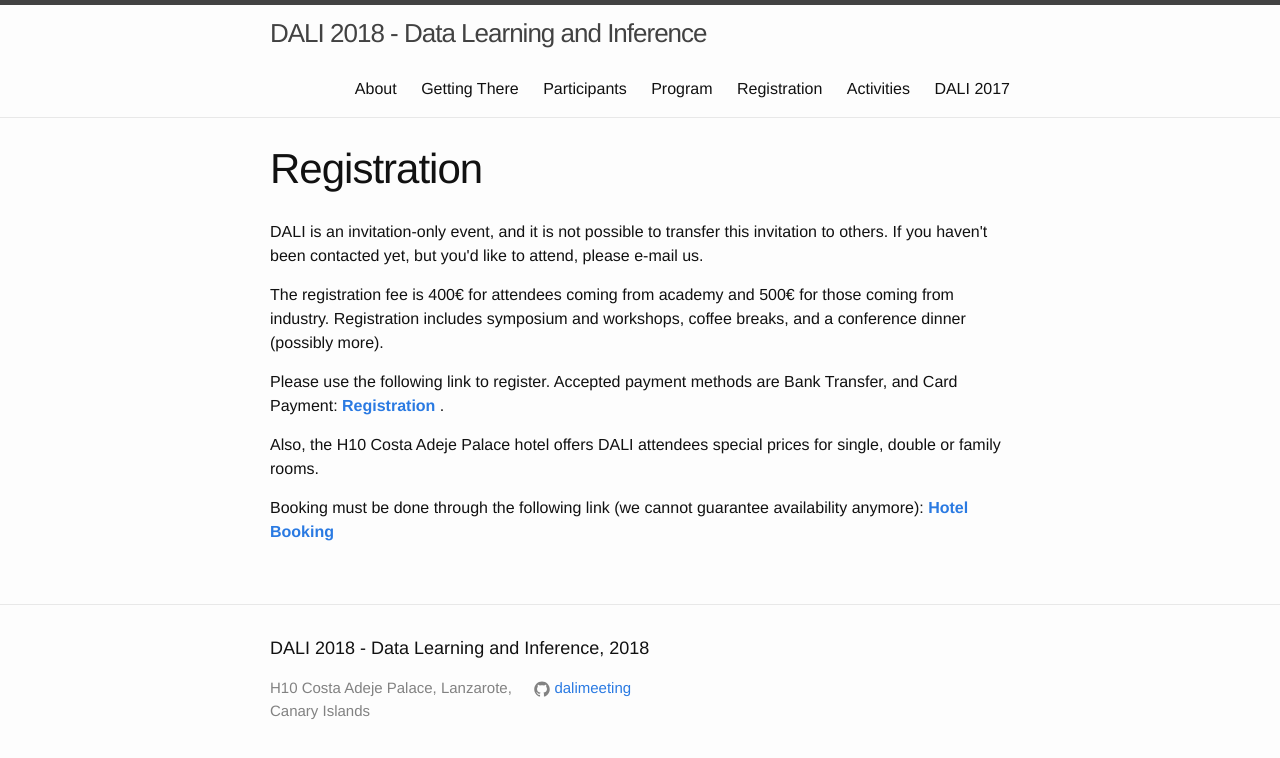
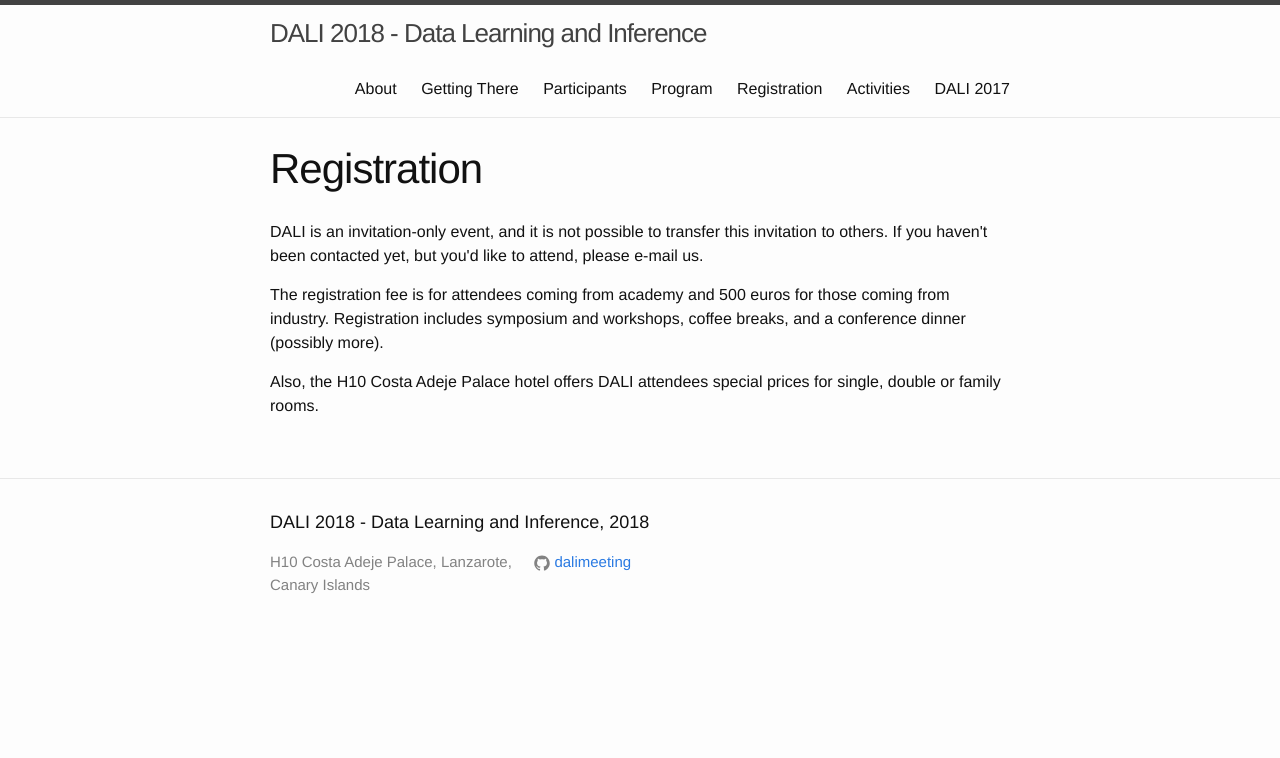
Before and after one commit to dalimeeting/dalimeeting.github.io, a Jekyll site: the page built from registration.html, in a window 1280 px wide. Shown: the top 758 px of the page. Built offline with Jekyll 4.4.1, drawn with Linux system fonts in a browser that asks for light colours.

Commit message:
Update config.yml

```diff
--- a/_config.yml
+++ b/_config.yml
@@ -3,6 +3,17 @@
 permalink: "/:categories/:title.html"
 # Include image banner file name below
 banner:
+
+# Registration fees and URL go here.
+registration:
+  fee:
+    academic: 400 euros
+    industry: 500 euros
+  url:
+
+# Hotel booking URL goes here
+booking:
+  url:
 
 conference:
   draft: false
--- a/_layouts/about.html
+++ b/_layouts/about.html
@@ -13,6 +13,8 @@
   <p><strong>{{ site.conference.name }} will take place in {{ site.conference.location }} from {{ site.conference.dates[0] | date: "%A %B, %-d %Y" }} to  {{ site.conference.dates.last | date: "%A %B, %-d %Y" }}.</strong></p>
 
   {{ content }}
+
+  {% if site.previous_meeting.name %}{% if site.previous_meeting.url %}<p><a href="{{ site.previous_meeting.url }}">Link to {{ site.previous_meeting.name }}</a> </p>{% endif %}{% endif %}
 
 
   <p><strong>Sponsors</strong></p>
--- a/_layouts/registration.html
+++ b/_layouts/registration.html
@@ -7,19 +7,18 @@
 
   <p></p>
 
-  <p> The registration fee is 400€ for attendees coming from academy and 500€ for those coming from industry. Registration includes symposium and workshops, coffee breaks, and a conference dinner
+  <p> The registration fee is {{ site.registration.feel.academic }} for attendees coming from academy and {{ site.registration.fee.industry }} for those coming from industry. Registration includes symposium and workshops, coffee breaks, and a conference dinner
     (possibly more).</p>
-
-  <p> Please use the following link to register. Accepted payment methods are Bank Transfer, and Card Payment: <a href="http://gecoweb.gesintur.com/pub/1600006/q2/cgi.hrb?idexp=VJ7FP&main=inscripcion"> <b> Registration </b> </a>.</p>
-
+    {% if site.registration.url %}
+  <p> Please use the following link to register. Accepted payment methods are Bank Transfer, and Card Payment: <a href="{{ site.registration.url }}"> <b> Registration </b> </a>.</p>
+  {% endif %}
   <p></p>
 
   <p> Also, the H10 Costa Adeje Palace hotel offers DALI attendees special prices for single, double or family rooms.
   </p>
-
- <p> Booking must be done through the following link (we cannot guarantee availability anymore): <a href="http://gecoweb.gesintur.com/pub/1600006/q2/cgi.hrb?idexp=VJ7FP&main=alojamientos
-      "> <b> Hotel Booking </b> </a> </p>
-
+    {% if site.booking.url %}
+ <p> Booking must be done through the following link (we cannot guarantee availability anymore): <a href="{{ site.booking.url }}"> <b> Hotel Booking </b> </a> </p>
+{% endif %}
 
 
 </article>
```
